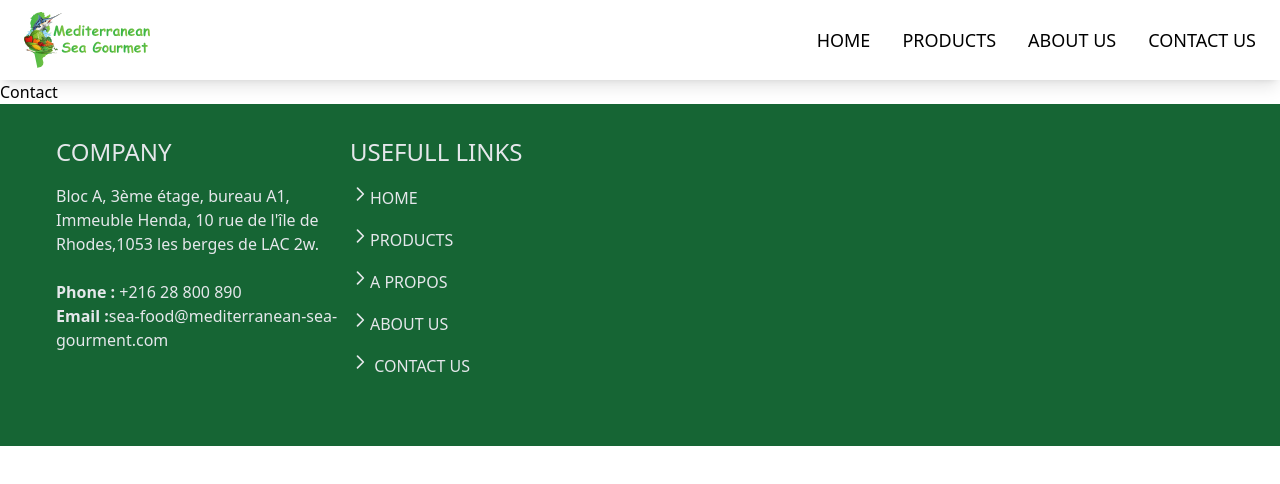
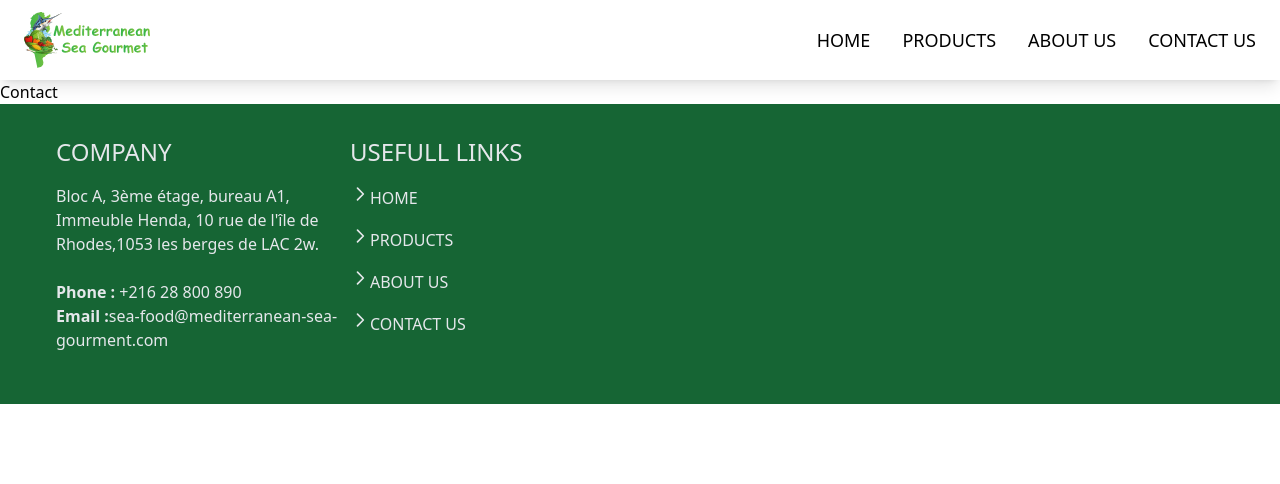
Before and after one commit to belhajjamorsamar/Sea-Gourmet, a React (Create React App) app in the folder frontend/: page /Contact in a window 1280 px wide. Shown: the top 484 px of the page. Built offline with nearby package versions, Linux system fonts and the light colour scheme.

Commit message:
Links Navbar

```diff
--- a/frontend/src/Components/Theme/Footer.js
+++ b/frontend/src/Components/Theme/Footer.js
@@ -39,10 +39,11 @@ const Footer = () => {
 												<path d="M9 5l7 7-7 7"></path>
 											</svg>
 										</span>
-                                        <Link to='/'>
-										HOME</Link>
+										<Link to="/">HOME</Link>
 									</li>
-									<li className="pb-4"> <span className="w-5 h-5 transform rotate-360 inline-block">
+									<li className="pb-4">
+										{' '}
+										<span className="w-5 h-5 transform rotate-360 inline-block">
 											<svg
 												fill="none"
 												stroke="currentColor"
@@ -53,9 +54,13 @@ const Footer = () => {
 												className="w-full h-full">
 												<path d="M9 5l7 7-7 7"></path>
 											</svg>
-										</span><Link to='/Products'>
-                                        PRODUCTS</Link></li>
-									<li className=" pb-4"> <span className="w-5 h-5 transform rotate-360 inline-block">
+										</span>
+										<Link to="/Products">PRODUCTS</Link>
+									</li>
+
+									<li className="pb-4">
+										{' '}
+										<span className="w-5 h-5 transform rotate-360 inline-block">
 											<svg
 												fill="none"
 												stroke="currentColor"
@@ -66,9 +71,13 @@ const Footer = () => {
 												className="w-full h-full">
 												<path d="M9 5l7 7-7 7"></path>
 											</svg>
-										</span><Link to='/Apropos'>
-                                        A PROPOS</Link></li>
-									<li className="pb-4"> <span className="w-5 h-5 transform rotate-360 inline-block">
+										</span>
+										<Link to="/Apropos">ABOUT US</Link>
+
+									</li>
+									<li className="pb-4">
+										{' '}
+										<span className="w-5 h-5 transform rotate-360 inline-block">
 											<svg
 												fill="none"
 												stroke="currentColor"
@@ -79,21 +88,9 @@ const Footer = () => {
 												className="w-full h-full">
 												<path d="M9 5l7 7-7 7"></path>
 											</svg>
-										</span><Link to="/Apropos"></Link>
-  ABOUT US</li>
-									<li className="pb-4">  <span className="w-5 h-5 transform rotate-360 inline-block">
-											<svg
-												fill="none"
-												stroke="currentColor"
-												strokeLinecap="round"
-												strokeLinejoin="round"
-												strokeWidth="2"
-												viewBox="0 0 24 24"
-												className="w-full h-full">
-												<path d="M9 5l7 7-7 7"></path>
-											</svg>
-										</span> <Link to='/Contact'>
-                                        </Link>CONTACT US</li>
+										</span>
+										<Link to="/Contact">CONTACT US</Link>
+									</li>
 								</ul>
 							</div>
 							<div className="mb-5"></div>
--- a/frontend/src/Components/Theme/Navbar.js
+++ b/frontend/src/Components/Theme/Navbar.js
@@ -2,7 +2,7 @@ import React, { useState } from 'react';
 import { IonIcon } from '@ionic/react';
 import { menu } from 'ionicons/icons';
 import { FiX } from 'react-icons/fi';
-
+import { Link } from 'react-router-dom';
 const Navbar = () => {
   const [open, setOpen] = useState(false);
 
@@ -32,25 +32,25 @@ const Navbar = () => {
         <div className={`md:flex ${open ? 'block' : 'hidden'} mt-4 md:mt-0`}>
           <ul className="md:flex md:items-center space-x-4 md:space-x-8">
             <li>
-              <a href="/link" className="text-lg hover:text-green-400 transition duration-300">
+              <Link to="/" className="text-lg hover:text-green-400 transition duration-300">
                 HOME
-              </a>
+              </Link>
             </li>
             <li>
-              <a href="/link" className="text-lg hover:text-green-400 transition duration-300">
+              <Link to="/Products" className="text-lg hover:text-green-400 transition duration-300">
                 PRODUCTS
-              </a>
+              </Link>
             </li>
 
             <li>
-              <a href="/link" className="text-lg hover:text-green-400 transition duration-300">
+              <Link  to="/Apropos" className="text-lg hover:text-green-400 transition duration-300">
                 ABOUT US
-              </a>
+              </Link>
             </li>
             <li>
-              <a href="Home" className="text-lg hover:text-green-400 transition duration-300">
+              <Link to='/Contact' className="text-lg hover:text-green-400 transition duration-300">
                 CONTACT US
-              </a>
+              </Link>
             </li>
           </ul>
         </div>
```
